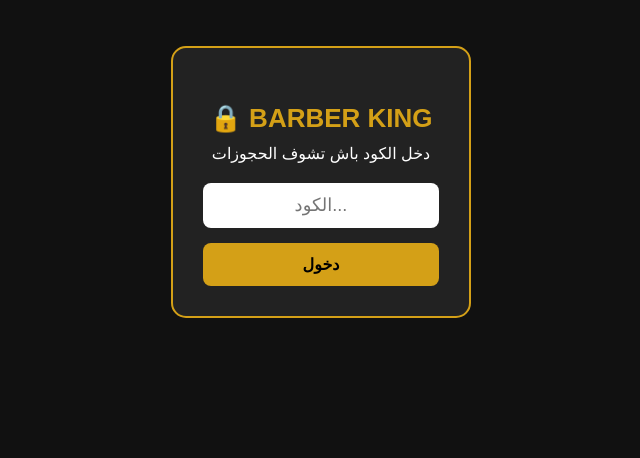
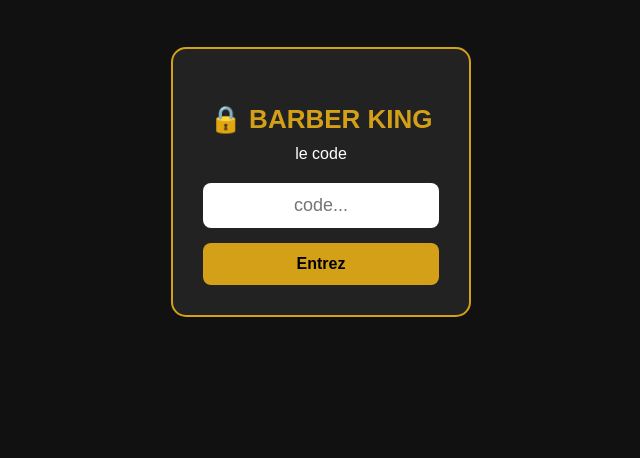
Before and after one commit to Dev-web-med/BARBER-KING, a plain HTML site: page admin.html in a window 1280 px wide. Shown: the part 218-676 px from the top of the page, without its empty margins (319-959 px from the left). Drawn offline with Linux system fonts and the light colour scheme; no server answers.

```diff
--- a/admin.html
+++ b/admin.html
@@ -7,9 +7,7 @@
 
 <style>
 
-/* =====================================
-   STYLE GÉNÉRAL
-===================================== */
+
 
 * {
     margin: 0;
@@ -25,9 +23,6 @@ body {
     overflow-x: hidden;
 }
 
-/* =====================================
-   HEADER
-===================================== */
 
 header {
     display: flex;
@@ -59,9 +54,7 @@ header {
     color: #facc15;
 }
 
-/* =====================================
-   TITRES
-===================================== */
+
 
 h2 {
     color: #facc15;
@@ -70,9 +63,7 @@ h2 {
     font-size: 26px;
 }
 
-/* =====================================
-   TABLEAU
-===================================== */
+
 
 .table-container {
     width: 100%;
@@ -109,9 +100,7 @@ tr:hover td {
     transition: 0.3s;
 }
 
-/* =====================================
-   BOUTONS
-===================================== */
+
 
 button {
     padding: 6px 12px;
@@ -152,9 +141,6 @@ a {
     color: #facc15;
 }
 
-/* =====================================
-   TABLETTE
-===================================== */
 
 @media screen and (max-width: 1024px) {
 
@@ -181,9 +167,6 @@ a {
     }
 }
 
-/* =====================================
-   PETITE TABLETTE
-===================================== */
 
 @media screen and (max-width: 768px) {
 
@@ -219,9 +202,6 @@ a {
     }
 }
 
-/* =====================================
-   TÉLÉPHONE
-===================================== */
 
 @media screen and (max-width: 480px) {
 
@@ -277,9 +257,7 @@ a {
     }
 }
 
-/* =====================================
-   PETITS TÉLÉPHONES
-===================================== */
+
 
 @media screen and (max-width: 360px) {
 
@@ -311,21 +289,21 @@ a {
 </style>
 </head>
 <body>
-<!-- حماية صفحة الحجوزات -->
+
 <div id="lockScreen" style="position:fixed; inset:0; background:#111; z-index:9999; display:flex; align-items:center; justify-content:center; font-family:sans-serif;">
   <div style="background:#222; padding:30px; border-radius:15px; text-align:center; width:300px; border:2px solid #d4a017;">
     <h2 style="color:#d4a017; margin-bottom:10px;">🔒 BARBER KING</h2>
-    <p style="color:white; margin-bottom:20px;">دخل الكود باش تشوف الحجوزات</p>
-    <input id="adminCode" type="password" placeholder="الكود..." style="width:100%; padding:12px; border-radius:8px; border:none; text-align:center; font-size:18px; margin-bottom:15px;">
-    <button onclick="checkCode()" style="width:100%; padding:12px; background:#d4a017; border:none; border-radius:8px; font-weight:bold; font-size:16px; cursor:pointer;">دخول</button>
-    <p id="errorMsg" style="color:red; display:none; margin-top:10px;">الكود غالط، عاود جرب</p>
+    <p style="color:white; margin-bottom:20px;">le code</p>
+    <input id="adminCode" type="password" placeholder="code..." style="width:100%; padding:12px; border-radius:8px; border:none; text-align:center; font-size:18px; margin-bottom:15px;">
+    <button onclick="checkCode()" style="width:100%; padding:12px; background:#d4a017; border:none; border-radius:8px; font-weight:bold; font-size:16px; cursor:pointer;">Entrez</button>
+    <p id="errorMsg" style="color:red; display:none; margin-top:10px;">Code incorrect</p>
   </div>
 </div>
 
 <script>
 function checkCode(){
-  // بدّل 1234 بالكود اللي بغيتي انت
-  const MON_CODE = "BarbeR2O27kInG";
+
+   const MON_CODE = "BarbeR2O27kInG";
   let code = document.getElementById("adminCode").value;
   if(code === MON_CODE){
     document.getElementById("lockScreen").style.display = "none";
@@ -335,12 +313,12 @@ function checkCode(){
   }
 }
 
-// إلا كان دخل الكود قبيلة، ما نعاودوش نطلبوه ليه
+
 if(sessionStorage.getItem("adminOK") === "yes"){
   document.getElementById("lockScreen").style.display = "none";
 }
 
-// ملي يورك على Enter يدخل
+
 document.getElementById("adminCode").addEventListener("keypress", function(e){
   if(e.key === "Enter") checkCode();
 });
@@ -369,7 +347,7 @@ document.getElementById("adminCode").addEventListener("keypress", function(e){
 </div>
 
 
-<!-- ===== PLAYLIST 200 AGHANI - BARBER KING - VERSION MSHHA ===== -->
+
 <style>
   .bk-playlist-box{max-width:600px;margin:30px auto;background:#111;border:1px solid #c9a227;border-radius:18px;padding:20px;font-family:Arial;color:#fff}
   .bk-playlist-box h2{text-align:center;color:#e8c55a;margin:0 0 5px 0;font-size:22px}
@@ -411,9 +389,8 @@ document.getElementById("adminCode").addEventListener("keypress", function(e){
 
 <script type="module">
 
-// =============================================
-// 1. FIREBASE - CONFIGURATION
-// =============================================
+
+
 
 import { initializeApp } from "https://www.gstatic.com/firebasejs/10.12.2/firebase-app.js";
 
@@ -446,9 +423,7 @@ const bookingsRef = collection(db, "bookings");
 let allBookings = [];
 
 
-// =============================================
-// 2. FORMATAGE DES DATES
-// =============================================
+
 
 function formatDate(value) {
 
@@ -476,9 +451,6 @@ function formatDate(value) {
 }
 
 
-// =============================================
-// 3. AFFICHAGE DES RESERVATIONS
-// =============================================
 
 function displayBookings() {
 
@@ -544,9 +516,6 @@ function displayBookings() {
 }
 
 
-// =============================================
-// 4. FIREBASE - ACTUALISATION EN TEMPS RÉEL
-// =============================================
 
 onSnapshot(bookingsRef, (snapshot) => {
 
@@ -561,7 +530,6 @@ onSnapshot(bookingsRef, (snapshot) => {
 
     });
 
-    // Trier les réservations par date de création
     allBookings.sort((a, b) => {
 
         const dateA = a.createdAt?.toMillis?.() ||
@@ -593,9 +561,7 @@ onSnapshot(bookingsRef, (snapshot) => {
 });
 
 
-// =============================================
-// 5. SUPPRIMER UNE RESERVATION
-// =============================================
+
 
 window.delOne = async function(index) {
 
@@ -626,9 +592,7 @@ window.delOne = async function(index) {
 };
 
 
-// =============================================
-// 6. SUPPRIMER TOUTES LES RESERVATIONS
-// =============================================
+
 
 window.clearAll = async function() {
 
@@ -659,9 +623,6 @@ window.clearAll = async function() {
 };
 
 
-// =============================================
-// 7. AUTO ADMIN - NUMERO AUTOMATIQUE
-// =============================================
 
 const AUTO_COUNTER_KEY = "barberKingAutoCounter";
 
@@ -688,9 +649,6 @@ function getNextAutoPhone() {
 }
 
 
-// =============================================
-// 8. AJOUTER UNE RESERVATION AUTOMATIQUE
-// =============================================
 
 window.addAutoReservation = async function() {
 
@@ -732,9 +690,7 @@ window.addAutoReservation = async function() {
 
 };
 
-// =============================================
-// 9. PLAYLIST BARBER KING - AUTO, SANS NOMBRE
-// =============================================
+
 
 let bkSongs = [];
 let bkFiltered = [];
@@ -752,7 +708,7 @@ const bkDuration = document.getElementById("bkDuration");
 const bkSearch = document.getElementById("bkSearch");
 const bkCount = document.getElementById("bkCount");
 
-// الأنواع اللي كيقراهم: mp3, mp4, mpeg, wav, m4a, ogg
+
 const BK_EXTS = [".mp3",".mp4",".mpeg",".m4a",".wav",".ogg",".webm"];
 
 function bkIsMusic(name){
@@ -765,7 +721,6 @@ function bkCleanName(name){
   return name;
 }
 
-// كنجيبو شحال ما كان فالدوصي من GitHub
 async function loadMusicAuto(){
   try{
     let res = await fetch("https://api.github.com/repos/Dev-web-med/BARBER-KING/contents/music");
@@ -778,7 +733,7 @@ async function loadMusicAuto(){
         file: "music/" + f.name
       }));
 
-    // إلا GitHub ما عطانا والو، نجربو الملف القديم ديالك
+
     if(bkSongs.length === 0){
       bkSongs = [{ title: "sang", file: "music/sang.mpeg" }];
     }
@@ -787,11 +742,11 @@ async function loadMusicAuto(){
     if(bkCount) bkCount.textContent = bkSongs.length + " musiques - BARBER KING";
     bkRender();
     if(bkSongs.length > 0) bkNow.textContent = bkSongs[0].title;
-    console.log("لقيت " + bkSongs.length + " أغنية");
+    console.log("cherche " + bkSongs.length + " music");
 
   } catch(e){
-    console.log("مشكل GitHub API", e);
-    // Fallback إلا كان مشكل فالإنترنت
+    console.log("PB GitHub API", e);
+
     bkSongs = [{ title: "sang", file: "music/sang.mpeg" }];
     bkFiltered = [...bkSongs];
     bkRender();
@@ -902,7 +857,7 @@ bkSearch.addEventListener("input", event => {
   bkRender();
 });
 
-// التشغيل
+
 loadMusicAuto();
 
 window.bkPlay = bkPlay;
```
